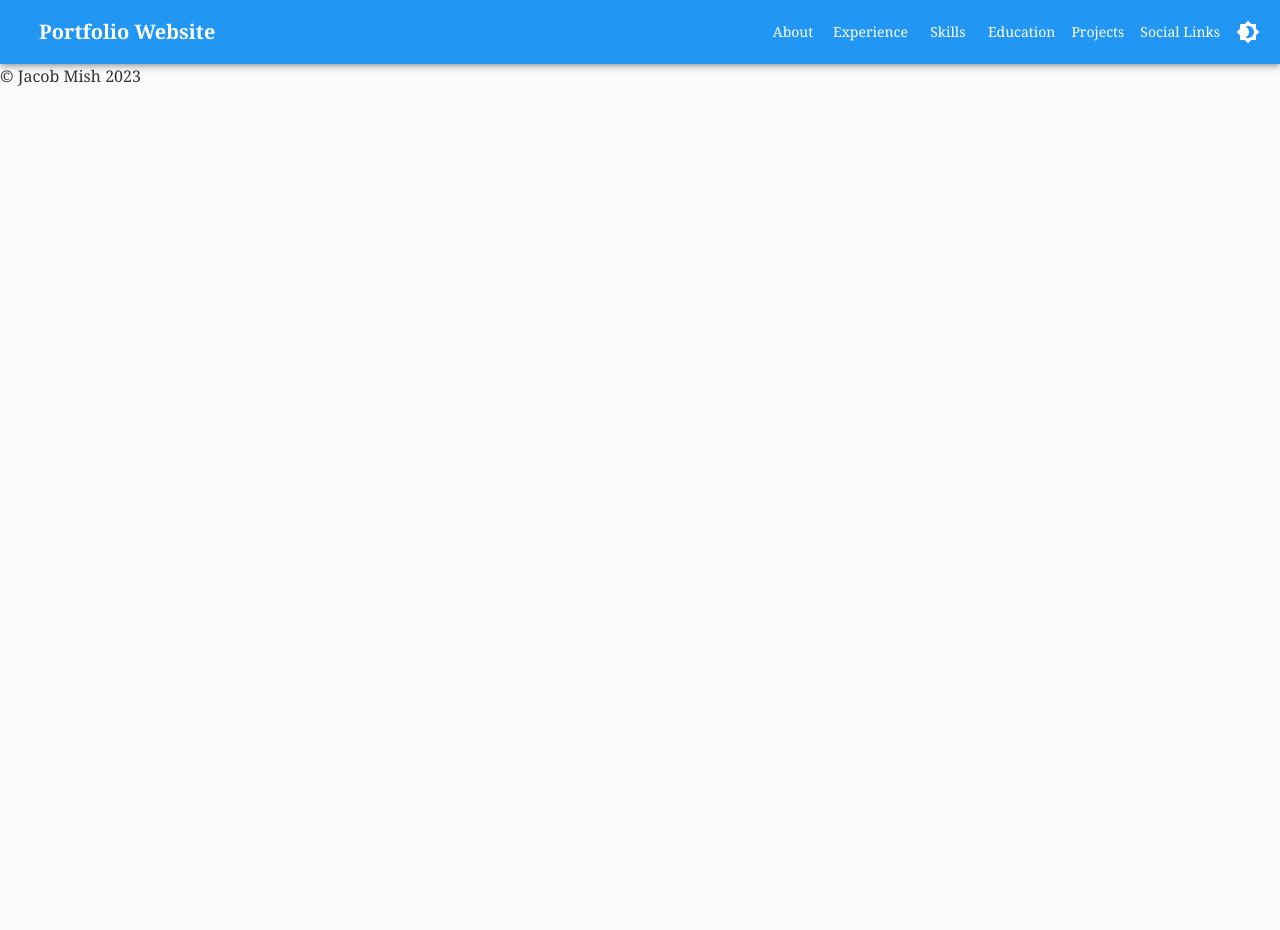
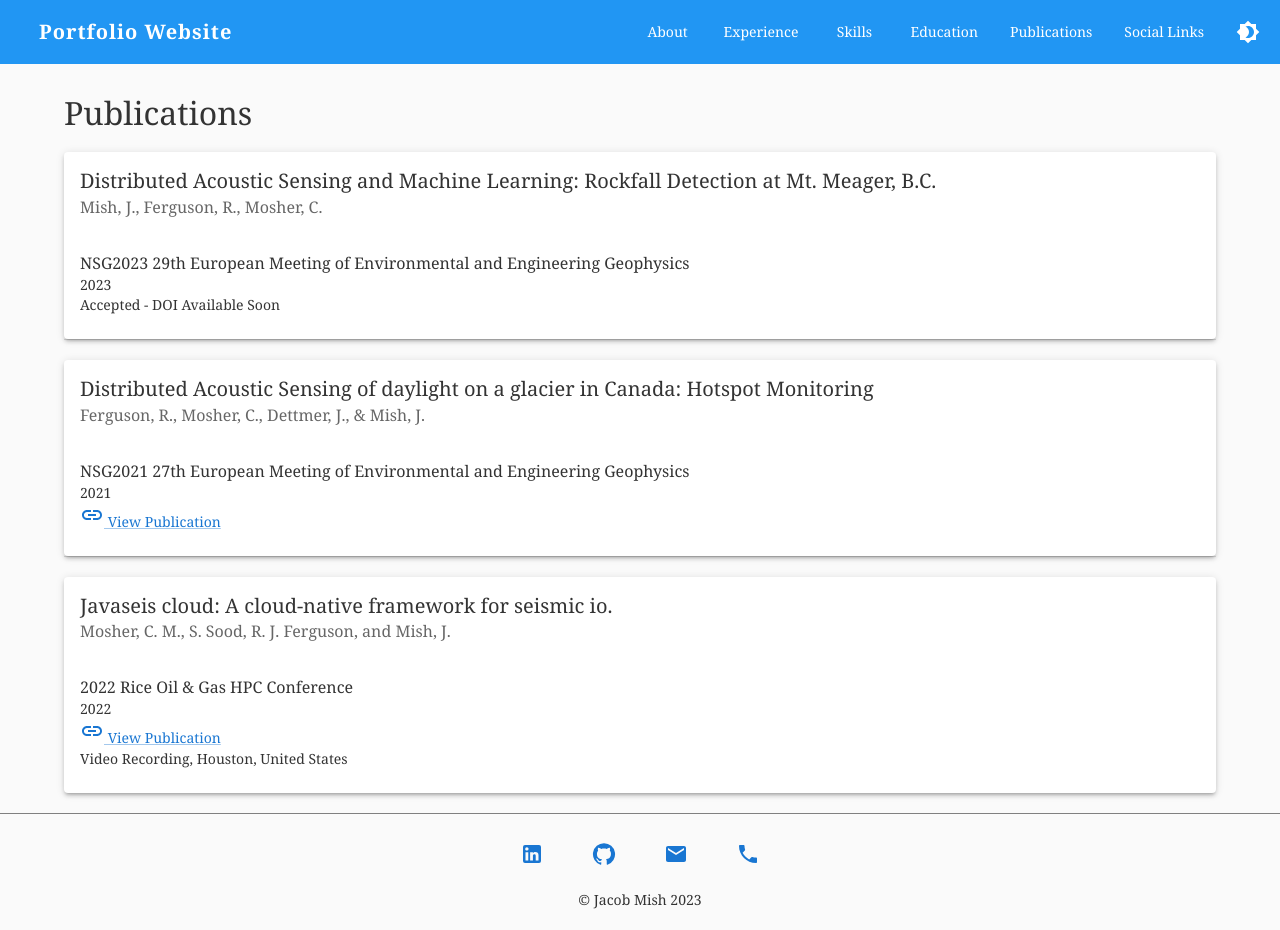
Before and after one commit to Feromond/jacob-mish-portfolio, a React (Create React App) app: page /publications in a window 1280 px wide. Before the commit the page ends 800 px from the top, so only its background shows below. Built offline with nearby package versions, Linux system fonts and the light colour scheme.

Commit message:
Major changes and first version completed

```diff
--- a/package.json
+++ b/package.json
@@ -15,6 +15,7 @@
     "react-dom": "^18.2.0",
     "react-router-dom": "^6.14.2",
     "react-scripts": "5.0.1",
+    "react-spring": "^9.7.2",
     "web-vitals": "^2.1.4"
   },
   "scripts": {
--- a/src/App.js
+++ b/src/App.js
@@ -5,7 +5,7 @@ import About from './components/About/About';
 import Experience from './components/Experience/Experience';
 import Skills from './components/Skills/Skills';
 import Education from './components/Education/Education';
-import Projects from './components/Projects/Projects';
+import Publications from './components/Publications/Publications';
 import SocialLinks from './components/Sociallinks/SocialLinks';
 import Header from './components/Header/Header';
 import Footer from './components/Footer/Footer';
@@ -91,7 +91,7 @@ function App() {
             <Route path="/experience" element={<Experience />} />
             <Route path="/skills" element={<Skills />} />
             <Route path="/education" element={<Education />} />
-            <Route path="/projects" element={<Projects />} />
+            <Route path="/publications" element={<Publications />} />
             <Route path="/social-links" element={<SocialLinks />} />
           </Routes>
           <Footer />
--- a/src/components/About/About.js
+++ b/src/components/About/About.js
@@ -1,11 +1,13 @@
 import React from 'react';
 import { Container, Typography, Grid, Paper, Avatar } from '@mui/material';
 import jacobMishPortrait from '../../assets/jacob_mish_portrait.png';
+import backgroundImage from '../../assets/IMG_7244.jpeg';
 
 const About = () => (
   <Container sx={{ marginTop: '30px' }} >
-    <Grid container spacing={20} justifyContent={"center"} alignItems={"center"}>
-      <Grid item xs={8} md={4} >
+    <Grid container spacing={0} justifyContent={"center"} alignItems={"center"}
+          sx={{ background: `url(${backgroundImage})`, backgroundSize: 'cover', backgroundPosition: 'center' }}>
+      <Grid item xs={8} md={4}>
         <Avatar
           alt="Jacob Mish"
           src={jacobMishPortrait}
@@ -13,14 +15,14 @@ const About = () => (
             width: 396,
             height: 413,
             borderRadius: '50%',
-            border: '2px solid #2196f3'
+            border: '12px solid #FFFF'
           }}
         />
       </Grid>
       <Grid item xs={8} md={7}>
-        <Paper elevation={3} sx={{ padding: '40px' }}>
-          <Typography variant="h2" sx={{ fontWeight: '500' }}>Jacob Mish</Typography>
-          <Typography variant="h5" sx={{ fontWeight: '500' }}>Machine Learning Engineer / Data Engineer</Typography>
+        <Paper elevation={3} sx={{ padding: '40px', background: 'rgba(255, 255, 255, 0.9)' }}>
+          <Typography variant="h2" sx={{ fontWeight: '500', color: '#333' }}>Jacob Mish</Typography>
+          <Typography variant="h5" sx={{ fontWeight: '500', color: '#333' }}>Machine Learning Engineer / Data Engineer</Typography>
         </Paper>
       </Grid>
     </Grid>
--- a/src/components/Experience/Experience.js
+++ b/src/components/Experience/Experience.js
@@ -84,7 +84,7 @@ const Experience = () => (
 <Container sx={{ marginTop: '30px' }}>
     <Typography variant="h2" sx={{ marginBottom: '20px', textAlign: 'left' }}>Experience</Typography>
     {experiences.map((exp, idx) => (
-    <Slide direction="down" in={true} timeout={(idx + 1) * 300} key={exp.title}>
+    <Slide direction="down" in={true} timeout={(idx + 1) * 400} key={exp.title}>
         <Grid container spacing={3} direction={idx % 2 === 0 ? 'row' : 'row-reverse'} sx={{ marginBottom: '20px' }} alignItems="center" justifyContent="center">
         <Grid item xs={24} md={2} container justifyContent="center">
             <Avatar
--- a/src/components/Footer/Footer.js
+++ b/src/components/Footer/Footer.js
@@ -1,6 +1,48 @@
-// src/components/Footer/Footer.js
 import React from 'react';
+import { Container, IconButton, Link, Grid, Typography, Box } from '@mui/material';
+import LinkedInIcon from '@mui/icons-material/LinkedIn';
+import GitHubIcon from '@mui/icons-material/GitHub';
+import EmailIcon from '@mui/icons-material/Email';
+import PhoneIcon from '@mui/icons-material/Phone';
 
-const Footer = () => <footer>© Jacob Mish 2023</footer>;
+const Footer = () => {
+  return (
+    <Box sx={{ backgroundColor: 'background.default', padding: '20px', borderTop: '1px solid grey' }}>
+      <Container>
+        <Grid container spacing={4} justifyContent="center" alignItems="center">
+          <Grid item>
+            <IconButton color="primary">
+              <Link href="https://www.linkedin.com/in/your-linkedin-profile" target="_blank" rel="noopener">
+                <LinkedInIcon />
+              </Link>
+            </IconButton>
+          </Grid>
+          <Grid item>
+            <IconButton color="primary">
+              <Link href="https://github.com/your-github-username" target="_blank" rel="noopener">
+                <GitHubIcon />
+              </Link>
+            </IconButton>
+          </Grid>
+          <Grid item>
+            <IconButton color="primary">
+              <Link href="mailto:your-email@example.com" target="_blank" rel="noopener">
+                <EmailIcon />
+              </Link>
+            </IconButton>
+          </Grid>
+          <Grid item>
+            <IconButton color="primary">
+              <Link href="tel:+1-123-456-7890" target="_blank" rel="noopener">
+                <PhoneIcon />
+              </Link>
+            </IconButton>
+          </Grid>
+        </Grid>
+        <Typography variant="body2" align="center" sx={{ marginTop: '10px' }}>© Jacob Mish 2023</Typography>
+      </Container>
+    </Box>
+  );
+};
 
 export default Footer;
--- a/src/components/Header/Header.js
+++ b/src/components/Header/Header.js
@@ -4,18 +4,34 @@ import { AppBar, Toolbar, Typography, Button, IconButton, Box } from '@mui/mater
 import { Brightness4, Brightness7 } from '@mui/icons-material';
 
 const Header = ({ themeMode, toggleTheme }) => (
-  <AppBar position="static" sx={{ background: themeMode === 'dark' ? '#333' : '#2196f3' }}>
-    <Toolbar>
-      <Typography variant="h5" sx={{ flexGrow: 1, fontWeight: 'bold', marginLeft: '15px' }}>
+  <AppBar position="static" sx={{ background: themeMode === 'dark' ? '#333' : '#2196f3', boxShadow: 'none' }}>
+    <Toolbar sx={{ padding: '0 15px' }}>
+      <Typography variant="h6" sx={{ flexGrow: 1, fontWeight: 'bold', marginLeft: '15px', letterSpacing: '1px' }}>
         Portfolio Website
       </Typography>
-      <Box sx={{ display: 'flex', flexDirection: 'row', alignItems: 'center' }}>
-        {['About', 'Experience', 'Skills', 'Education', 'Projects', 'Social Links'].map((text, index) => (
+      <Box
+        sx={{
+          display: 'flex',
+          flexDirection: 'row',
+          alignItems: 'center',
+          '& > :not(style):not(:last-child)': { mr: 2 },
+        }}
+      >
+        {['About', 'Experience', 'Skills', 'Education', 'Publications', 'Social Links'].map((text, index) => (
           <Button
             color="inherit"
             component={RouterLink}
             to={`/${text.toLowerCase() === 'about' ? '' : text.toLowerCase().replace(' ', '-')}`}
-            sx={{ textTransform: 'none', fontWeight: 'medium' }}>
+            sx={{
+              textTransform: 'none',
+              fontWeight: 'medium',
+              padding: '6px 8px',
+              '&:hover': {
+                backgroundColor: themeMode === 'dark' ? '#444' : '#90caf9',
+                borderRadius: '4px',
+              },
+            }}
+          >
             {text}
           </Button>
         ))}
--- a/src/components/Projects/Projects.js
+++ /dev/null
@@ -1,11 +0,0 @@
-// src/components/Projects/Projects.js
-import React from 'react';
-import { Container, Typography } from '@mui/material';
-
-const Projects = () => (
-  <Container>
-    <Typography variant="h2">Projects</Typography>
-  </Container>
-);
-
-export default Projects;
--- /dev/null
+++ b/src/components/Publications/Publications.js
@@ -0,0 +1,78 @@
+import React from 'react';
+import { Container, Typography, Card, CardContent, CardHeader, Link, Divider, Box } from '@mui/material';
+import LinkIcon from '@mui/icons-material/Link';
+import { useSpring, animated } from 'react-spring';
+
+
+
+const Publications = () => {
+  const publications = [
+    {
+      title: "Distributed Acoustic Sensing and Machine Learning: Rockfall Detection at Mt. Meager, B.C.",
+      authors: "Mish, J., Ferguson, R., Mosher, C.",
+      conference: "NSG2023 29th European Meeting of Environmental and Engineering Geophysics",
+      year: 2023,
+      link: null,
+      additional: "Accepted - DOI Available Soon"
+    },
+    {
+      title: "Distributed Acoustic Sensing of daylight on a glacier in Canada: Hotspot Monitoring",
+      authors: "Ferguson, R., Mosher, C., Dettmer, J., & Mish, J.",
+      conference: "NSG2021 27th European Meeting of Environmental and Engineering Geophysics",
+      year: 2021,
+      link: "https://doi.org/10.3997/2214-4609.202120218",
+      additional: ""
+    },
+    {
+      title: "Javaseis cloud: A cloud-native framework for seismic io.",
+      authors: "Mosher, C. M., S. Sood, R. J. Ferguson, and Mish, J.",
+      conference: "2022 Rice Oil & Gas HPC Conference",
+      year: 2022,
+      link: 'https://www.youtube.com/watch?v=fhp6-SSGkXg',
+      additional: "Video Recording, Houston, United States"
+    }
+
+  ];
+
+
+  const props = useSpring({
+    from: { opacity: 0, transform: 'translate3d(0,-40px,0)' },
+    to: { opacity: 1, transform: 'translate3d(0,0px,0)' },
+    delay: 160
+  });
+
+  return (
+    <Container sx={{ marginTop: '30px' }}>
+      <Typography variant="h2" sx={{ marginBottom: '20px', fontWeight: '500' }}>Publications</Typography>
+      <animated.div style={props}>
+        {publications.map((publication, index) => (
+          <Box key={index} sx={{ marginBottom: '20px' }}>
+            <Card elevation={3}>
+              <CardHeader
+                title={publication.title}
+                subheader={publication.authors}
+              />
+              <CardContent>
+                <Typography variant="body1">{publication.conference}</Typography>
+                <Typography variant="body2">{publication.year}</Typography>
+                {publication.link && (
+                  <Link href={publication.link} target="_blank" rel="noopener">
+                    <Typography variant="body2" color="primary">
+                      <LinkIcon /> View Publication
+                    </Typography>
+                  </Link>
+                )}
+                {publication.additional && (
+                  <Typography variant="body2">{publication.additional}</Typography>
+                )}
+              </CardContent>
+            </Card>
+            {index < publications.length - 1 && <Divider />}
+          </Box>
+        ))}
+      </animated.div>
+    </Container>
+  );
+};
+
+export default Publications;
--- a/src/components/Skills/Skills.js
+++ b/src/components/Skills/Skills.js
@@ -1,5 +1,5 @@
 import React, { useState, useEffect } from 'react';
-import { Container, Typography, Grid, Chip, Avatar, List, ListItem, ListItemText, ListItemIcon, Slide, Zoom } from '@mui/material';
+import { Container, Typography, Grid, Chip, Avatar, List, ListItem, ListItemText, ListItemIcon, Slide, Zoom, Divider } from '@mui/material';
 import CodeIcon from '@mui/icons-material/Code';
 import LibraryIcon from '@mui/icons-material/LibraryBooks';
 import ToolsIcon from '@mui/icons-material/Build';
@@ -50,7 +50,7 @@ const Skills = () => {
 
     return(
     <Container sx={{ marginTop: '30px', padding: '20px', borderRadius: '15px' }}>
-        <Typography variant="h2" sx={{ marginBottom: '20px', color: 'primary.main' }}>Skills</Typography>
+        <Typography variant="h2" sx={{ marginBottom: '20px' }}>Skills</Typography>
         <Typography variant="h4" sx={{ color: 'secondary.main' }}>Technical Skills</Typography>
         <Grid container spacing={3}>
         {Object.entries(technicalSkills).map(([category, { skills, icon }], index) => (
@@ -69,6 +69,7 @@ const Skills = () => {
             </Slide>
         ))}
         </Grid>
+        <Divider sx={{ marginY: '30px' }} />
         <Typography variant="h4" sx={{ marginTop: '20px', color: 'secondary.main' }}>Soft Skills</Typography>
         <List>
         {softSkills.map(({ skill, icon }, idx) => (
```
Also changed, not shown: src/components/Education/Education.js (+41 -4 lines), src/components/Sociallinks/SocialLinks.js (+44 -7 lines), src/assets/IMG_7244.jpeg (added), 1 other file (tests, documents, lock files or other folders).
